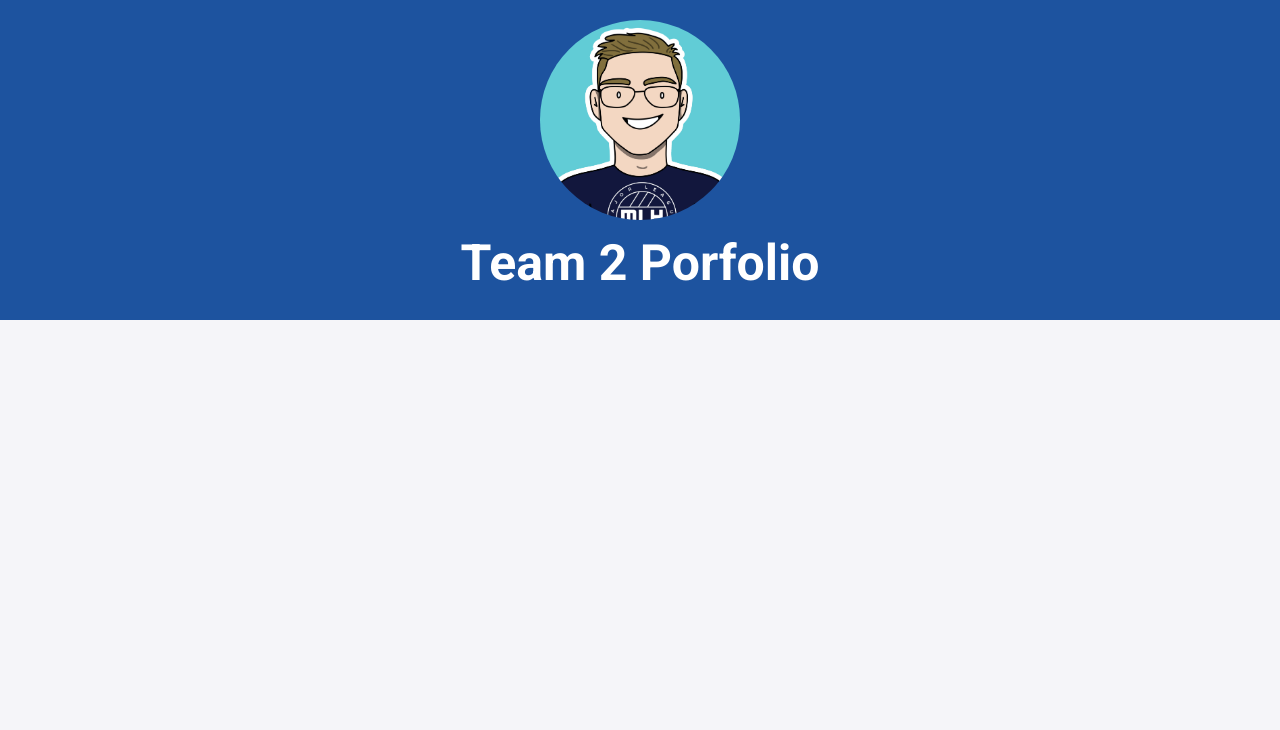
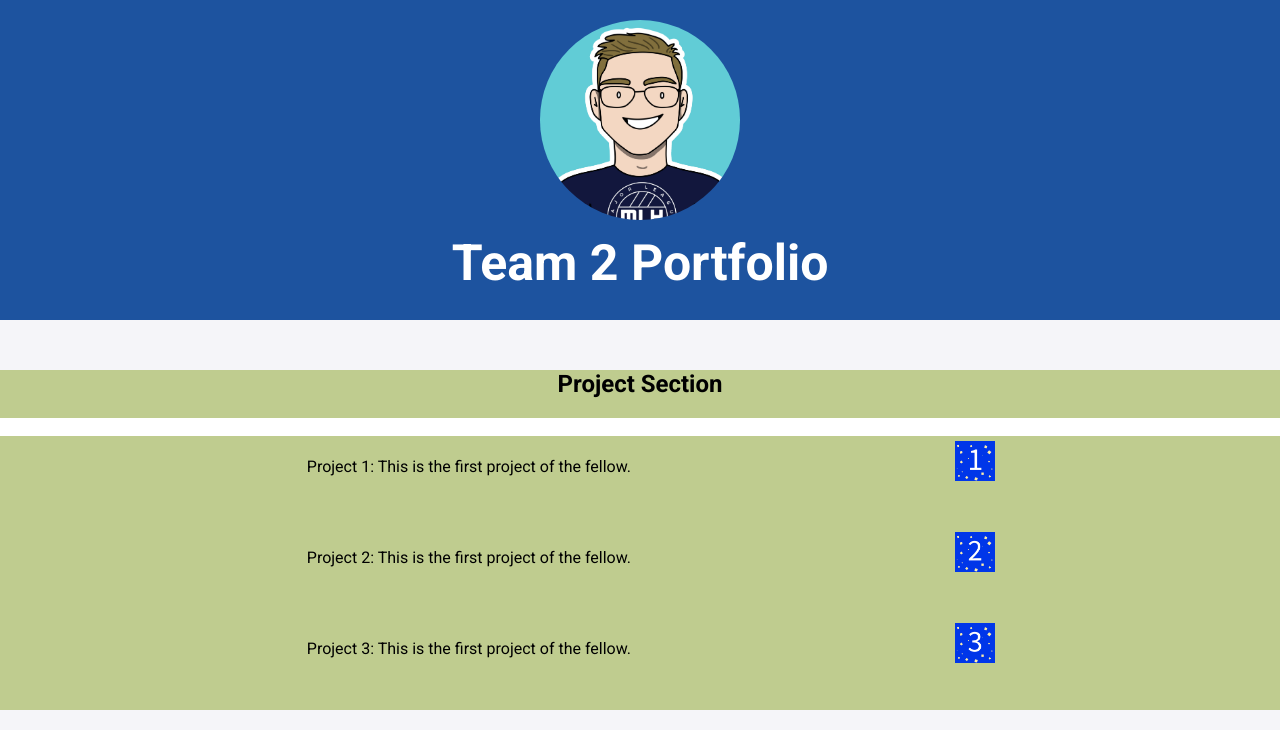
Before and after one commit to aHappyCamer/mlh-orientation-hackathon-project, a Flask app: page / in a window 1280 px wide. Shown: the part 70-800 px from the top of the page. Run offline with Flask 2, Linux system fonts and the light colour scheme.

Commit message:
added 3 example projects and a modal. Basic framework established.

```diff
--- a/app/__init__.py
+++ b/app/__init__.py
@@ -8,4 +8,4 @@ app = Flask(__name__)
 
 @app.route('/')
 def index():
-    return render_template('index.html', title="Team 2 Porfolio", url=os.getenv("URL"))
+    return render_template('index.html', title="Team 2 Portfolio", url=os.getenv("URL"))
--- a/app/static/styles/main.css
+++ b/app/static/styles/main.css
@@ -56,6 +56,31 @@ body {
     margin-bottom: 50px;
 }
 
+.project-section {
+    background-color: #bfcc8f !important;
+    text-align: center;
+    height: 320px;
+    padding-bottom:20px;
+}
+
+.project-text {
+    float: left;
+    padding:20px;
+    width: 70%;
+}
+
+.project-images {
+    float: left;
+    padding:20px;
+    width: 40px;
+    height: auto;
+}
+
+.project-container{
+    border: 3px solid #fff;
+
+}
+
 .profile h1 {
         font-size: 50px;
         font-weight: 700;
--- a/app/templates/index.html
+++ b/app/templates/index.html
@@ -36,5 +36,65 @@
         </div>
         <h1>{{ title }}</h1>
     </div>
+
+    <!-- Project Section -->
+
+    <!-- The Modal -->
+    <div id="projectModal" class="modal">
+
+        <!-- Modal content -->
+        <div class="modal-content">
+        <span class="close">&times;</span>
+        <p id="modalP">This is where the extended version of the description of a project should go.</p>
+        </div>
+
+    </div>
+    <div class="project-section">
+        <h2 id='projectSectionText'>Project Section</h2>
+
+        <div class="project-container" onclick="openModal(1)">
+            <p class="project-text">Project 1: This is the first project of the fellow.</p>
+            <div >
+                <img src="./static/img/project1.jpeg" class="project-images">
+            </div>
+
+        </div>
+
+        <div class="project-container" onclick="openModal(2)">
+            <p class="project-text">Project 2: This is the first project of the fellow.</p>
+            <div >
+                <img src="./static/img/project2.jpeg" class="project-images">
+            </div>
+        </div>
+
+        <div class="project-container" onclick="openModal(3)">
+            <p class="project-text">Project 3: This is the first project of the fellow.</p>
+            <div >
+                <img src="./static/img/project3.jpeg" class="project-images">
+            </div>
+        </div>
+
+    </div>
+    <script>
+        function openModal(number){
+            var modalP = document.getElementById('modalP');
+            modalP.textContent = "This is where the extended version of the description of Project "+ number +" should go. This project is a wonderful project that this fellow has worked very hard on, using these technologies, to create this effect."
+
+            var modal = document.getElementById("projectModal");
+            modal.style.display = "block";
+
+            var span = document.getElementsByClassName("close")[0];
+            span.onclick = function() {
+                modal.style.display = "none";
+            }
+
+            window.onclick = function(event) {
+                if (event.target == modal) {
+                        modal.style.display = "none";
+                }
+            }
+
+        }
+    </script>
 </body>
 </html>
```
Also changed, not shown: other parts of app/static/styles/main.css (+35 -0 lines), app/static/img/project1.jpeg (added), app/static/img/project2.jpeg (added), app/static/img/project3.jpeg (added).
